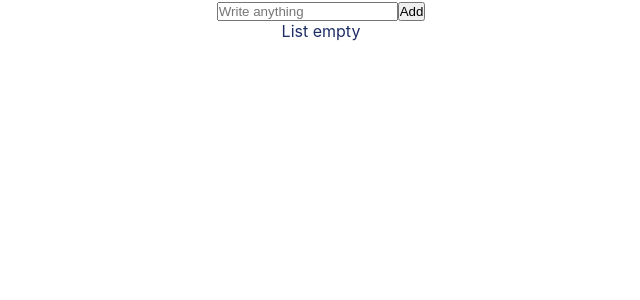
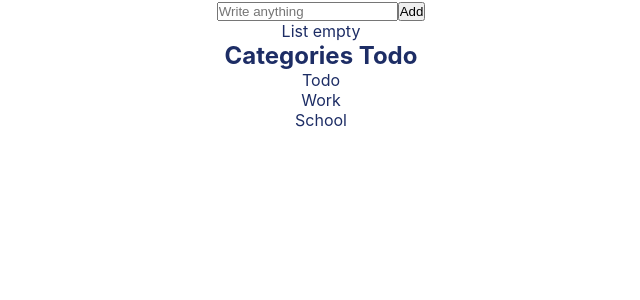
Before and after one commit to jorge-llanque/To-Do-Project, a React (Create React App) app: page / in a window 1280 px wide. Shown: the top 300 px of the page, without its empty margins (319-959 px from the left). Built offline with nearby package versions, Linux system fonts and the light colour scheme.

Commit message:
Add categories list

```diff
--- /dev/null
+++ b/src/components/CategoryTodos/Category.js
@@ -0,0 +1,5 @@
+import React from 'react'
+
+export default function Category() {
+  return <div>Category</div>
+}
--- a/src/components/CategoryTodos/ListCategories.js
+++ b/src/components/CategoryTodos/ListCategories.js
@@ -1,7 +1,14 @@
 import React from 'react'
 
-function ListCategories() {
-  return <div>list categories</div>
+function ListCategories({ todoCategories }) {
+  return (
+    <>
+      <h2>Categories Todo</h2>
+      {todoCategories.map((category, index) => (
+        <div key={index}>{category}</div>
+      ))}
+    </>
+  )
 }
 
 export default ListCategories
--- a/src/components/TodoForm.js
+++ b/src/components/TodoForm.js
@@ -13,7 +13,7 @@ export default function TodoForm({ onSubmit, editTask }) {
     let task = {
       id: Math.random(),
       text: input,
-      isCompleted: false,
+      category: 'todo',
     }
     onSubmit(task)
     setInput('')
--- a/src/components/TodoList.js
+++ b/src/components/TodoList.js
@@ -18,7 +18,7 @@ export default function TodoList({
     let newTask = {
       id: edit.id,
       text: task.text,
-      isCompleted: false,
+      category: 'todo',
     }
     updateTodo(newTask)
     setEdit(null)
--- a/src/components/Todos.js
+++ b/src/components/Todos.js
@@ -2,10 +2,13 @@ import React, { useState } from 'react'
 import TodoForm from './TodoForm'
 import TodoList from './TodoList'
 import TodoListCompleted from './TodoListCompleted'
+import ListCategories from './CategoryTodos/ListCategories'
 
+const todoCategoryInitialize = ['Todo', 'Work', 'School']
 export default function Todos() {
   const [todo, setTodo] = useState([])
   const [todoCompleted, setTodoCompleted] = useState([])
+  const [todoCategory, setTodoCategory] = useState(todoCategoryInitialize)
 
   const addTodo = task => {
     setTodo([task, ...todo])
@@ -34,6 +37,7 @@ export default function Todos() {
         taskCompleted={taskCompleted}
       />
       {todoCompleted.length > 0 && <TodoListCompleted todos={todoCompleted} />}
+      <ListCategories todoCategories={todoCategory} />
     </main>
   )
 }
```
